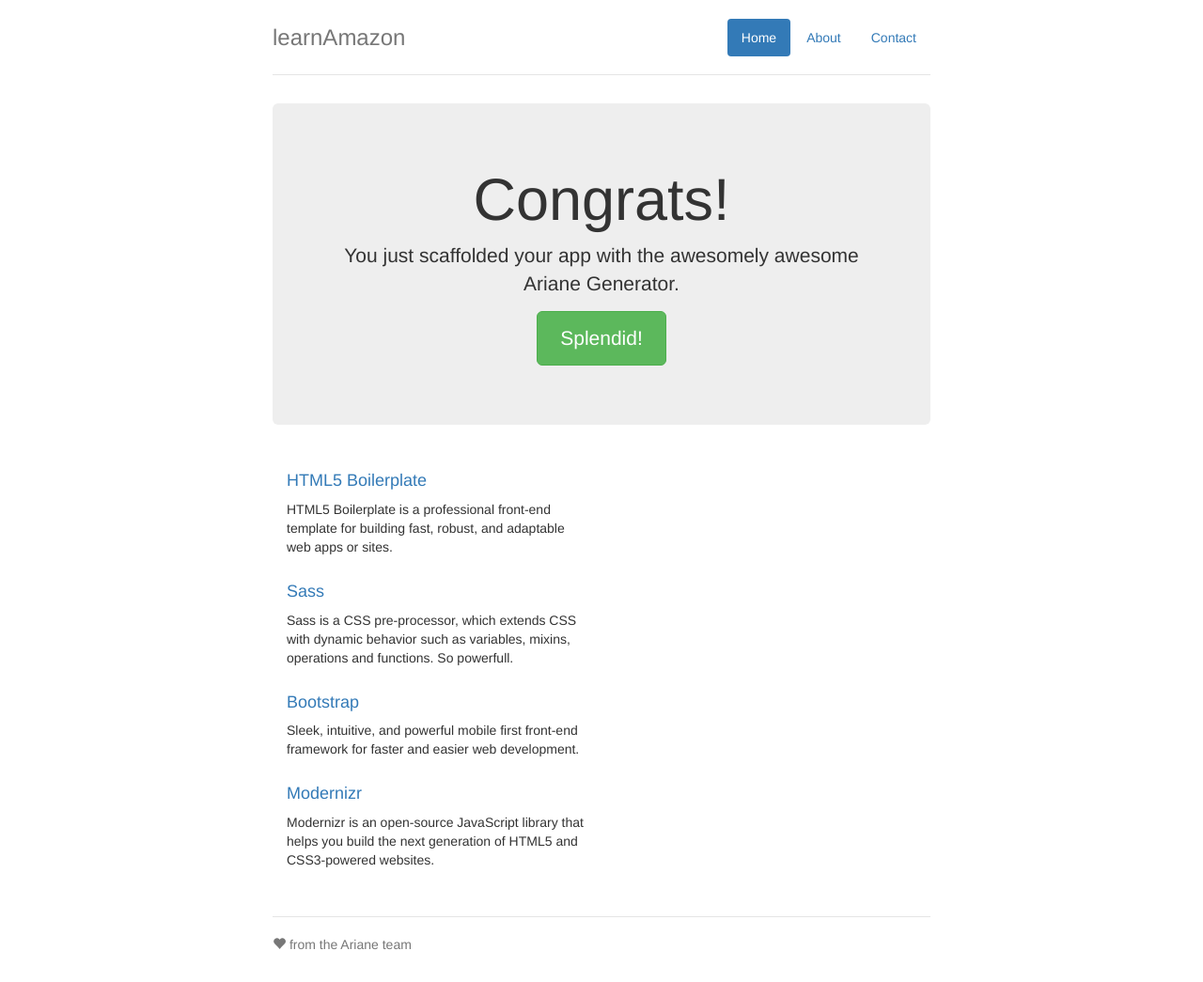
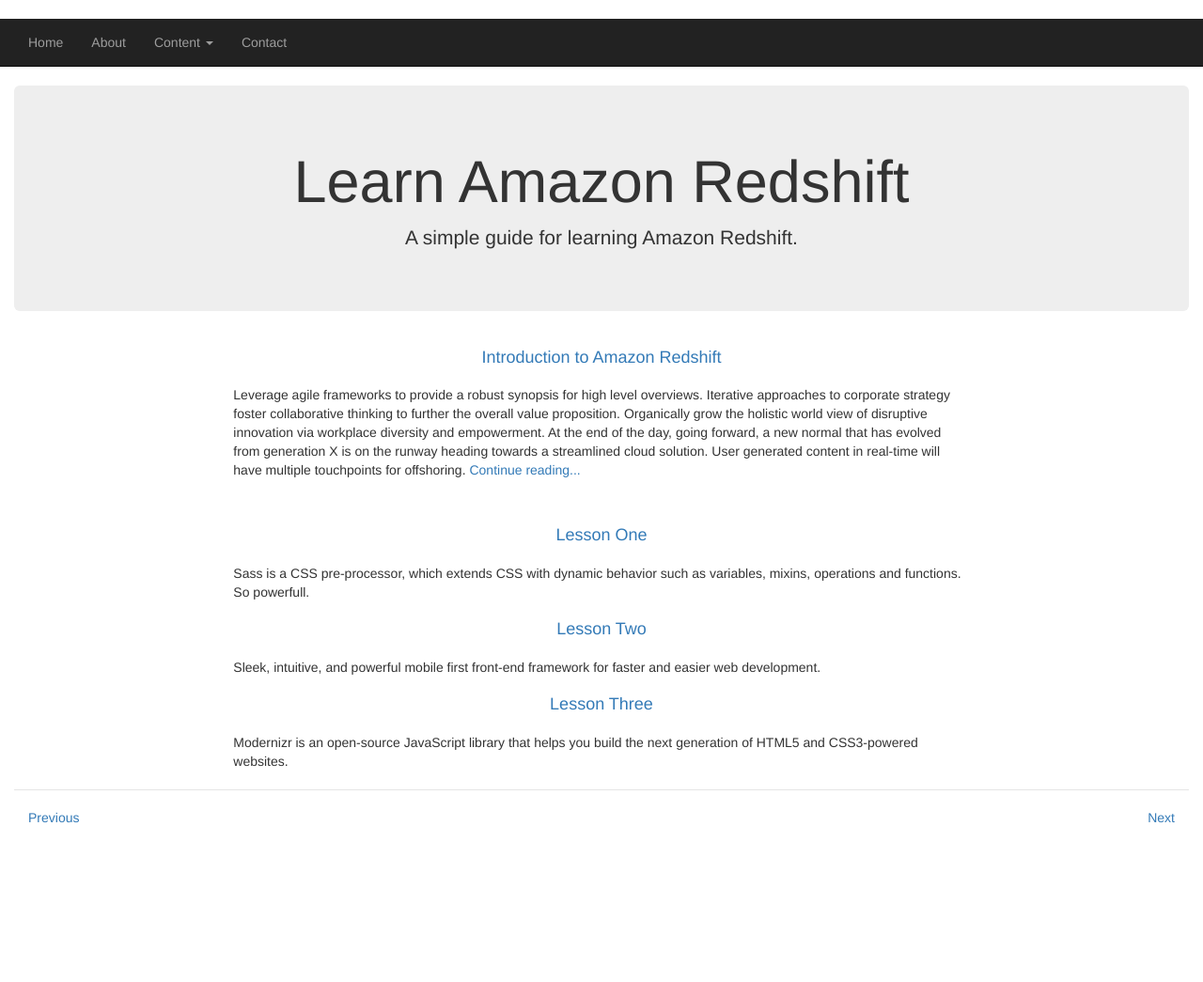
Before and after one commit to chelseafranz/amazon, a website: page app/index.html in a window 1280 px wide. Shown: the whole page at 94% size. After the commit the page ends 900 px from the top, so only its background shows below. Drawn offline with nearby package versions, Linux system fonts and the light colour scheme; files that its build step writes are made by us from their sources; files whose address does not match are found by name.

Commit message:
nav bar, footer, list

```diff
--- a/app/index.html
+++ b/app/index.html
@@ -21,53 +21,103 @@
 
     <!-- Font we use for the default template-->
     <link href='https://fonts.googleapis.com/css?family=Roboto' rel='stylesheet' type='text/css'>
+    <link rel="stylesheet" href="">
 
   </head>
   <body>
-    <!--[if lt IE 10]>
-      <p class="browsehappy">You are using an <strong>outdated</strong> browser. Please <a href="http://browsehappy.com/">upgrade your browser</a> to improve your experience.</p>
-    <![endif]-->
+      <nav class="navbar navbar-inverse navbar-static-top" role="navigation">
+          <div class="container-fluid">
+              <div class="navbar-header">
+                  <button type="button" class="navbar-toggle collapsed" data-toggle="collapse" data-target="#bs-example-navbar-collapse-1">
+                      <span class="sr-only">Toggle navigation</span>
+                      <span class="icon-bar"></span>
+                      <span class="icon-bar"></span>
+                      <span class="icon-bar"></span>
+                  </button>
+              </div>
 
+              <!-- Collect the nav links, forms, and other content for toggling -->
+              <div class="collapse navbar-collapse" id="bs-example-navbar-collapse-1">
+                  <ul class="nav navbar-nav navbar-left">
+                      <li><a href="index.php">Home</a></li>
+                      <li><a href="about.php">About</a></li>
+                      <li class="dropdown">
+                          <a href="#" class="dropdown-toggle" data-toggle="dropdown" role="button" aria-haspopup="true" aria-expanded="false">Content <span class="caret"></span></a>
+                          <ul class="dropdown-menu">
+                            <li><a href="#">
+                                Introduction
+                            </a></li>
+                            <li role="separator" class="divider"></li>
+                            <li><a href="#">
+                                1. Getting Started
+                            </a></li>
+                            <li><a href="#">
+                                2. Setup
+                            </a></li>
+                            <li><a href="#">
+                                3. More Info
+                            </a></li>
 
-    <div class="container">
-      <div class="header">
-        <ul class="nav nav-pills pull-right">
-          <li class="active"><a href="#">Home</a></li>
-          <li><a href="#">About</a></li>
-          <li><a href="#">Contact</a></li>
-        </ul>
-        <h3 class="text-muted">learnAmazon</h3>
+                          </ul>
+                        </li>
+                      <li><a href="contact.php">Contact</a></li>
+                  </ul>
+              </div>
+          </div>
+      </nav>
+    <div class="container-fluid">
+
+      <div class="jumbotron headerMain">
+        <h1>Learn Amazon Redshift</h1>
+        <p class="lead">A simple guide for learning Amazon Redshift.
+        </p>
+
       </div>
 
-      <div class="jumbotron">
-        <h1>Congrats!</h1>
-        <p class="lead">You just scaffolded your app with the awesomely awesome Ariane Generator.</p>
-        <p><a class="btn btn-lg btn-success" href="#">Splendid!</a></p>
-      </div>
+      <div class="row intro">
+        <div class="col-xs-12 col-md-10 col-md-offset-1 col-lg-8 col-lg-offset-2">
+          <h4 class="sectionTitle"><a href="">Introduction to Amazon Redshift</a></h4>
+          <p>
+              Leverage agile frameworks to provide a robust synopsis for high level overviews. Iterative approaches to corporate strategy foster collaborative thinking to further the overall value proposition. Organically grow the holistic world view of disruptive innovation via workplace diversity and empowerment. At the end of the day, going forward, a new normal that has evolved from generation X is on the runway heading towards a streamlined cloud solution. User generated content in real-time will have multiple touchpoints for offshoring.
+            <a>Continue reading...</a>
+            <p class="hide showMore">
+                Leverage agile frameworks to provide a robust synopsis for high level overviews. Iterative approaches to corporate strategy foster collaborative thinking to further the overall value proposition. Organically grow the holistic world view of disruptive innovation via workplace diversity and empowerment. At the end of the day, going forward, a new normal that has evolved from generation X is on the runway heading towards a streamlined cloud solution. User generated content in real-time will have multiple touchpoints for offshoring.
+            </p>
 
-      <div class="row marketing">
-        <div class="col-lg-6">
-          <h4><a href="https://html5boilerplate.com/">HTML5 Boilerplate</a></h4>
-          <p>HTML5 Boilerplate is a professional front-end template for building fast, robust, and adaptable web apps or sites.</p>
+          </p>
 
-          <h4><a href="http://libsass.org/">Sass</a></h4>
-          <p>Sass is a CSS pre-processor, which extends CSS with dynamic behavior such as variables, mixins, operations and functions. So powerfull.</p>
+          <h4><a href="">Lesson One</a></h4>
+          <p>
+              Sass is a CSS pre-processor, which extends CSS with dynamic behavior such as variables, mixins, operations and functions. So powerfull.
+          </p>
 
+         <h4><a href="">Lesson Two</a></h4>
+          <p>
+              Sleek, intuitive, and powerful mobile first front-end framework for faster and easier web development.
+          </p>
 
-
-
-          <h4><a href="http://getbootstrap.com/">Bootstrap</a></h4>
-          <p>Sleek, intuitive, and powerful mobile first front-end framework for faster and easier web development.</p>
-
-          <h4><a href="http://modernizr.com/">Modernizr</a></h4>
-          <p>Modernizr is an open-source JavaScript library that helps you build the next generation of HTML5 and CSS3-powered websites.</p>
+          <h4><a href="">Lesson Three</a></h4>
+          <p>
+              Modernizr is an open-source JavaScript library that helps you build the next generation of HTML5 and CSS3-powered websites.
+          </p>
 
         </div>
       </div>
 
-      <div class="footer">
-        <p><span class="glyphicon glyphicon-heart"></span> from the Ariane team</p>
-      </div>
+      <footer class="footer">
+        <div class="container-fluid">
+            <div class="row">
+                <div class="col-xs-12">
+                    <span class="pull-left">
+                        <a href="">Previous</a>
+                    </span>
+                    <span class="pull-right">
+                        <a href="">Next</a>
+                    </span>
+                </div>
+            </div>
+        </div>
+      </footer>
     </div>
 
 
@@ -106,12 +156,11 @@
 
     <!-- endbuild -->
 
-
     <!-- build:js scripts/main.js -->
     <script src="scripts/main.js"></script>
     <!-- endbuild -->
 
-    <!-- Google Analytics: change UA-XXXXX-X to be your site's ID. -->
+    <!-- Google Analytics: change UA-XXXXX-X to be your site's ID.
     <script>
       (function(b,o,i,l,e,r){b.GoogleAnalyticsObject=l;b[l]||(b[l]=
       function(){(b[l].q=b[l].q||[]).push(arguments)});b[l].l=+new Date;
@@ -120,5 +169,6 @@
       r.parentNode.insertBefore(e,r)}(window,document,'script','ga'));
       ga('create','UA-XXXXX-X');ga('send','pageview');
     </script>
+    -->
   </body>
 </html>
--- a/app/scripts/main.js
+++ b/app/scripts/main.js
@@ -0,0 +1,3 @@
+$('.showMore').on('click', function(){
+    $('.showMore').removeClass('hide');
+});
--- a/app/styles/main.scss
+++ b/app/styles/main.scss
@@ -8,7 +8,45 @@
 
  //bower:scss
  @import "bower_components/bootstrap-sass/assets/stylesheets/_bootstrap.scss";
+
  //endbower
+
+
+$mainHeaderImg: 'http://lorempixel.com/400/200/abstract';
+@mixin mainText(){
+
+}
+
+@mixin headerImg($img){
+    background-image: url($img);
+}
+
+
+.headerMain{
+    //@include headerImg($mainHeaderImg);
+}
+.intro{
+    h4{
+        text-align: center;
+    }
+    p{
+        padding: 10px 20px;
+    }
+}
+
+
+
+
+
+
+
+
+
+
+
+
+
+
 
 /* ==========================================================================
    Base styles: opinionated defaults
```
Also changed, not shown: 1 other file.
